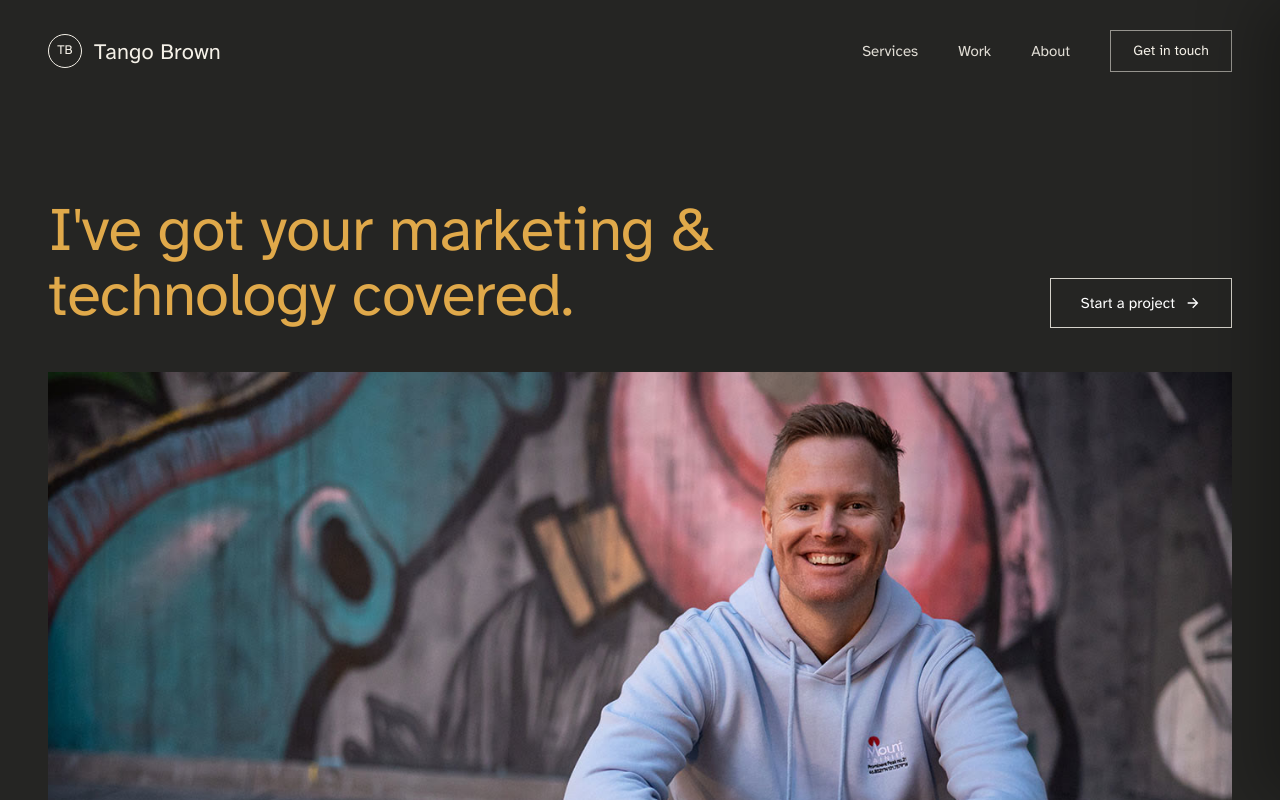
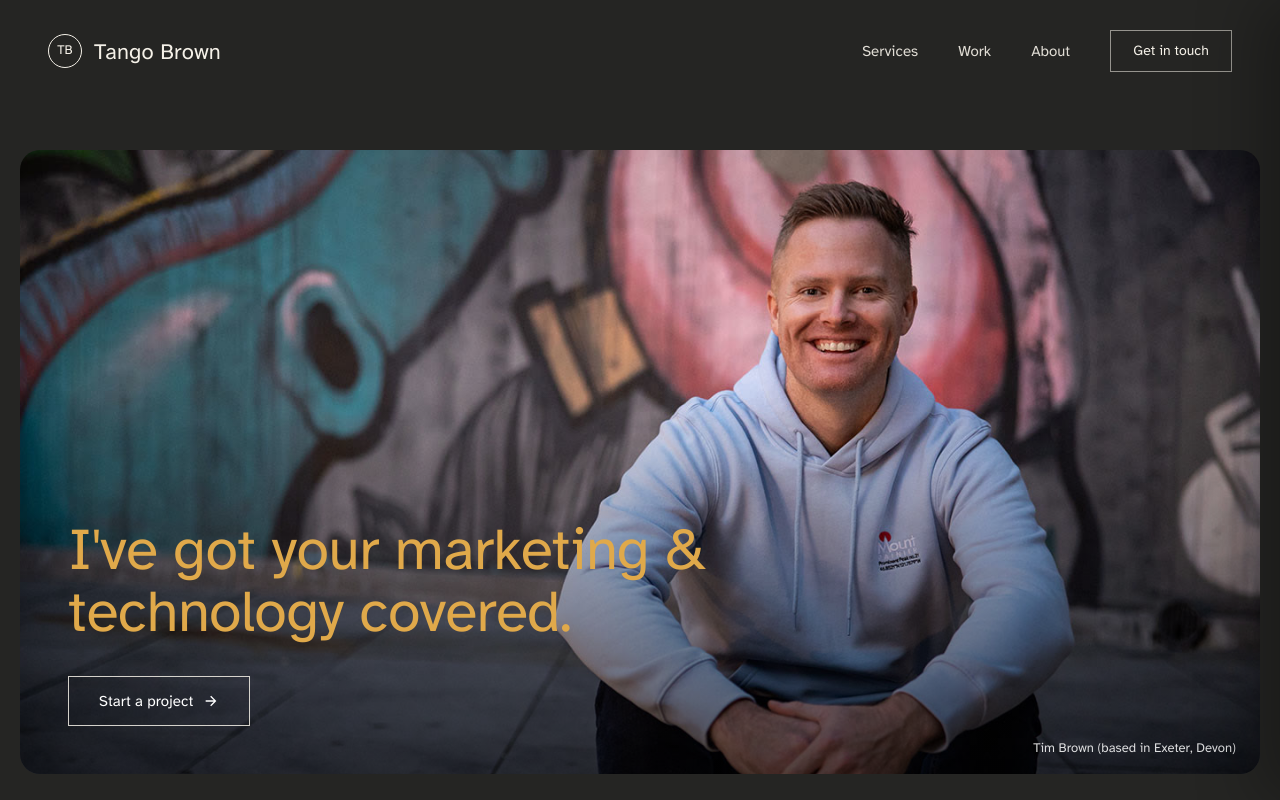
Before and after one commit to tangobrown/tango-site, a Next.js app: page / in a window 1280 px wide. Shown: the top 800 px of the page. Built offline with nearby package versions, Linux system fonts and the light colour scheme.

Commit message:
Hero: near-full-bleed rounded image (20px inset, 20px radius) with H1 + Start-a-project overlaid bottom-left, caption bottom-right

```diff
--- a/components/Hero.tsx
+++ b/components/Hero.tsx
@@ -17,47 +17,53 @@ export default function Hero() {
       id="top"
       className="bg-hero text-heroText pt-[88px] md:pt-[118px] relative"
     >
-      {/* H1 with the Start-a-project button aligned to its baseline on the right */}
-      <div className="container-tb pt-10 md:pt-20 flex items-end justify-between gap-6 md:gap-8 flex-wrap">
-        <h1
-          className="font-heading font-normal text-gold leading-[1.06] tracking-[-0.01em]"
-          style={{ fontSize: "clamp(34px,4.8vw,66px)", maxWidth: "18ch" }}
-        >
-          I&apos;ve got your marketing &amp; technology covered.
-        </h1>
-        <ContactTrigger
-          ariaLabel="Start a project"
-          className="inline-flex items-center gap-2.5 text-white text-[15px] font-medium px-[30px] py-[13px] cursor-pointer hover:bg-white/10 transition-colors shrink-0"
-          style={{ border: "1.5px solid rgba(245,241,232,.85)" }}
-        >
-          Start a project
-          <ArrowRight />
-        </ContactTrigger>
-      </div>
-
-      {/* Photo band — 1400px column; full-bleed on mobile */}
-      <div className="container-hero pt-8 md:pt-11">
-        <div className="relative overflow-hidden">
+      {/* Near-full-bleed rounded hero image with H1 + button + caption overlaid */}
+      <div className="px-5 pt-6 md:pt-8">
+        <div className="relative overflow-hidden rounded-[20px]">
           <div
             className="relative w-full"
-            style={{ height: "min(64vh, 620px)", minHeight: "320px" }}
+            style={{ height: "min(78vh, 760px)", minHeight: "520px" }}
           >
             <Image
               src="/hero.jpg"
               alt="Tim Brown, sitting on a step in front of a graffiti wall"
               fill
-              sizes="(max-width: 1400px) 100vw, 1400px"
+              sizes="100vw"
               priority
               className="object-cover object-right-top"
             />
+            {/* Bottom gradient scrim so the overlaid H1 + button stay legible over any image tones */}
+            <div
+              className="absolute inset-0 pointer-events-none"
+              style={{
+                background:
+                  "linear-gradient(to top, rgba(0,0,0,.6) 0%, rgba(0,0,0,.3) 32%, rgba(0,0,0,0) 62%)",
+              }}
+            />
           </div>
-          <div className="absolute inset-0 flex flex-col items-start justify-end text-left p-6 md:p-12">
-            <p
-              className="text-[15px] md:text-[16px] font-light"
-              style={{ color: "rgba(255,255,255,.9)" }}
+          {/* H1 + Start-a-project button, stacked bottom-left */}
+          <div className="absolute inset-0 flex flex-col items-start justify-end text-left p-6 md:p-12 gap-6 md:gap-8">
+            <h1
+              className="font-heading font-normal text-gold leading-[1.06] tracking-[-0.01em]"
+              style={{ fontSize: "clamp(30px,4.6vw,62px)", maxWidth: "18ch" }}
             >
-              Tim Brown (based in Exeter, Devon)
-            </p>
+              I&apos;ve got your marketing &amp; technology covered.
+            </h1>
+            <ContactTrigger
+              ariaLabel="Start a project"
+              className="inline-flex items-center gap-2.5 text-white text-[15px] font-medium px-[30px] py-[13px] cursor-pointer hover:bg-white/10 transition-colors shrink-0"
+              style={{ border: "1.5px solid rgba(245,241,232,.85)" }}
+            >
+              Start a project
+              <ArrowRight />
+            </ContactTrigger>
+          </div>
+          {/* Photo caption, tucked bottom-right so it doesn't clash with the H1 */}
+          <div
+            className="absolute right-4 bottom-3.5 md:right-6 md:bottom-4 text-[12px] md:text-[13px] font-light"
+            style={{ color: "rgba(255,255,255,.85)" }}
+          >
+            Tim Brown (based in Exeter, Devon)
           </div>
         </div>
       </div>
```
